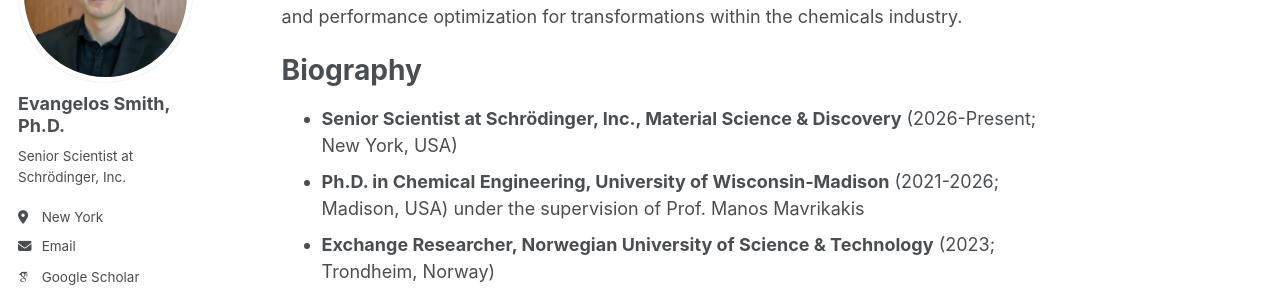
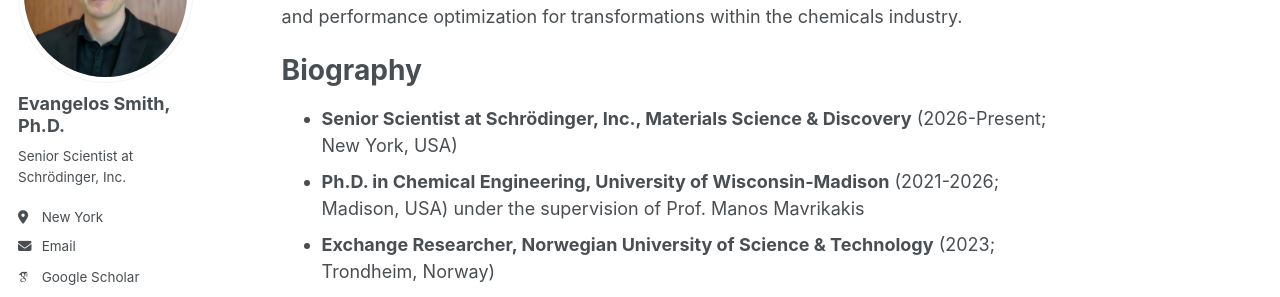
Before and after one commit to evangelossmith/evangelossmith.github.io, a Jekyll site: the page built from _pages/about.md, in a window 1280 px wide and 984 px high. Shown: the part 194-491 px from the top of the window. Built offline with Jekyll 4.4.1, drawn with Linux system fonts in a browser that asks for light colours; some web fonts are replaced; a script bundle is joined from its source files by our own code; library files that are not in the unit come from our copies.

Commit message:
Update about.md

```diff
--- a/_pages/about.md
+++ b/_pages/about.md
@@ -11,7 +11,7 @@ Researcher with five years of combined computational and experimental experience
 
 Biography
 ======
-- **Senior Scientist at Schrödinger, Inc., Material Science & Discovery** (2026-Present; New York, USA)
+- **Senior Scientist at Schrödinger, Inc., Materials Science & Discovery** (2026-Present; New York, USA)
 - **Ph.D. in Chemical Engineering, University of Wisconsin-Madison** (2021-2026; Madison, USA) under the supervision of Prof. Manos Mavrikakis
 - **Exchange Researcher, Norwegian University of Science & Technology** (2023; Trondheim, Norway)
 - **B.S. in Chemical Engineering, The University of Texas at Austin** (2017-2021; Austin, USA)
```
